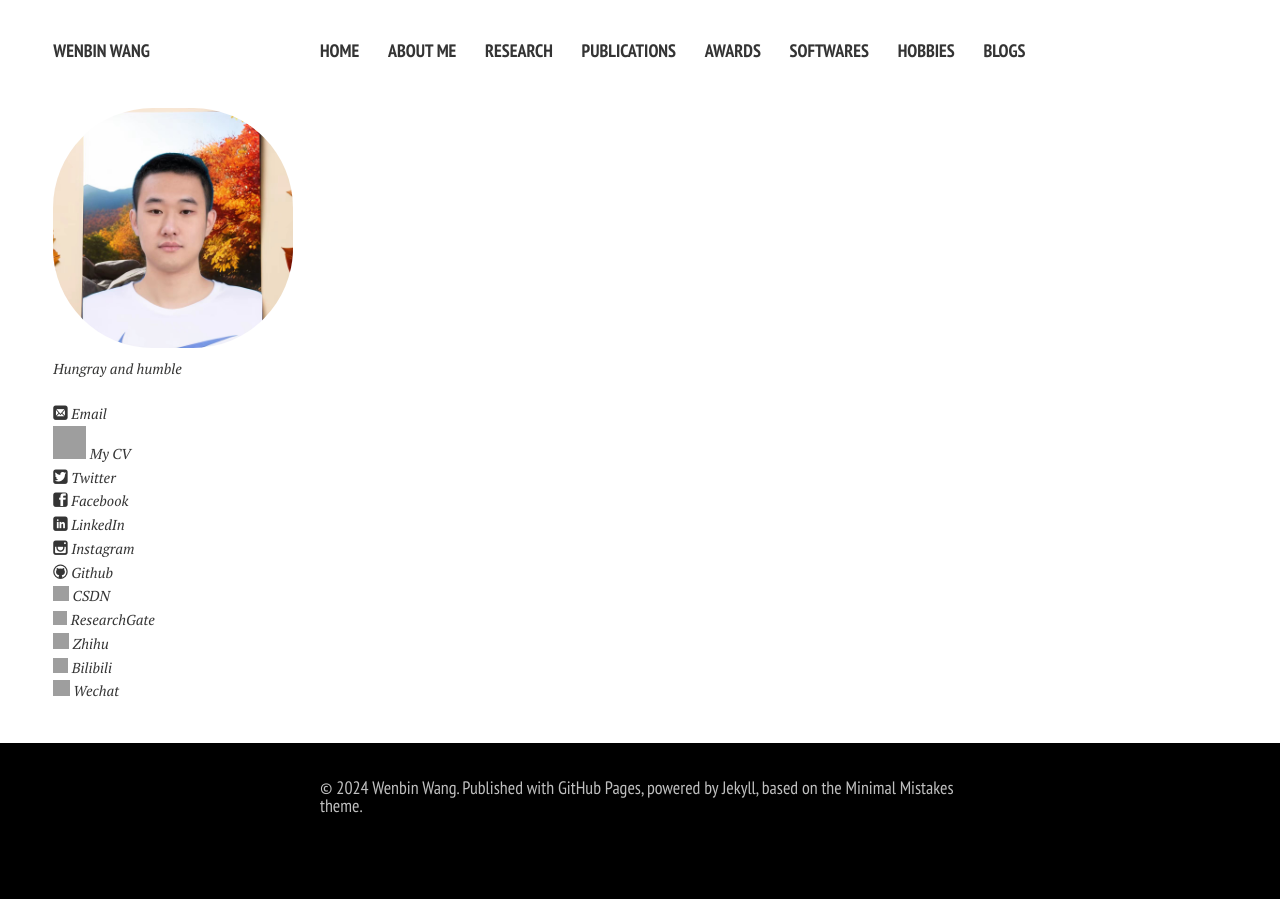
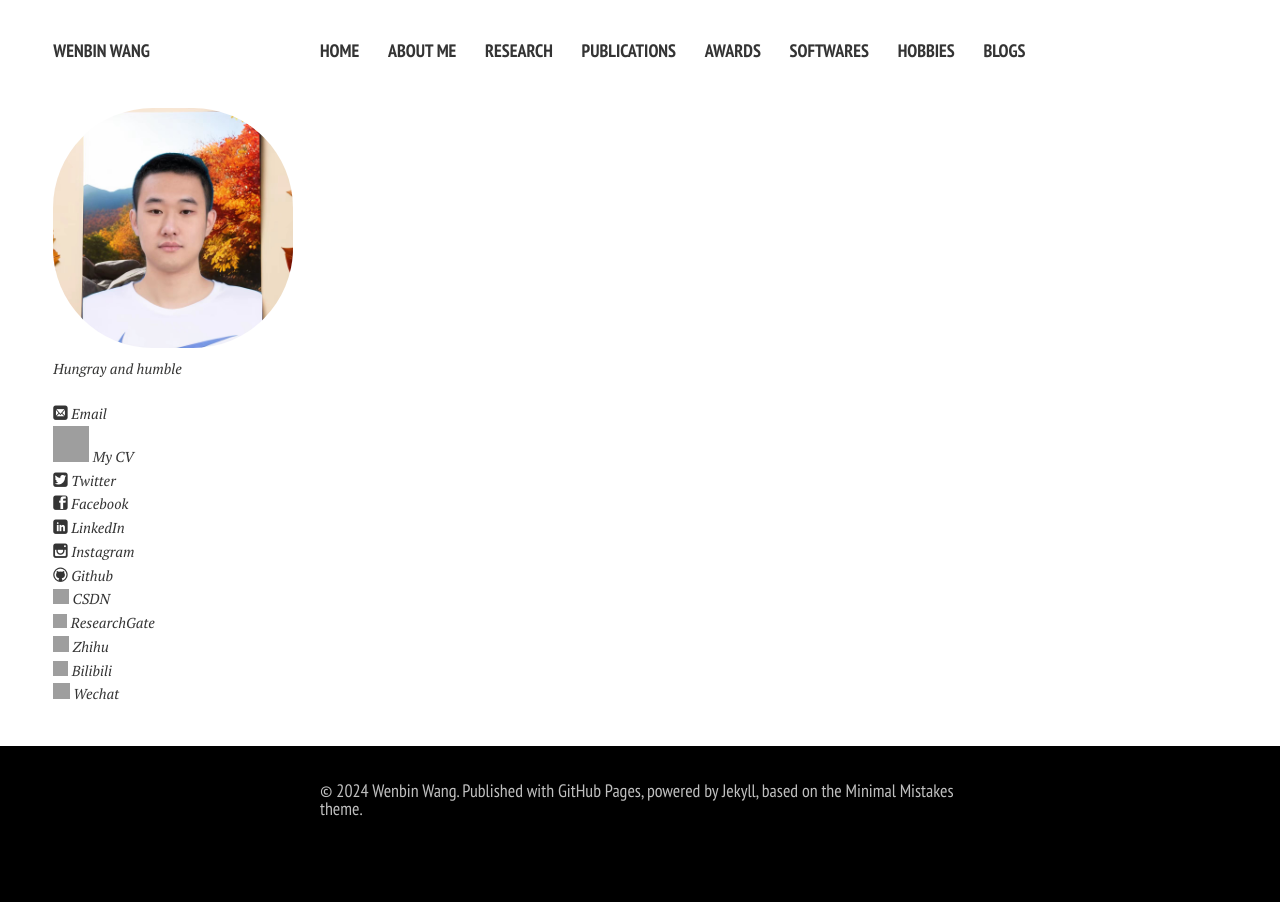
Before and after one commit to LuminaryAlexander/LuminaryAlexander.github.io, a Jekyll site: the page built from awards/test.md, in a window 1280 px wide. Built offline with Jekyll 4.4.1, drawn with Linux system fonts in a browser that asks for light colours; nearby versions of some CDN libraries; our own code applies the rules of GitHub Pages for plain Markdown files; comment, search, counter and statistics services are not loaded; a style sheet for code colours, icons or effects is not loaded; grey boxes are pictures that could not be loaded.

Commit message:
Update author-bio.html

```diff
--- a/_includes/author-bio.html
+++ b/_includes/author-bio.html
@@ -4,9 +4,9 @@
 
 <p>{{ site.owner.bio }}</p>
 
-{% if site.owner.email %}<p style="text-indent:0;margin-top:1.5em;"><a href="mailto:{{ site.owner.email }}" target="_blank"><i class="icon-mail" style="width: 24px; height: 24px;"></i> Email</a></p>{% endif %}
+{% if site.owner.email %}<p style="text-indent:0;margin-top:1.5em;"><a href="mailto:{{ site.owner.email }}" target="_blank"><i class="icon-mail" style="width: 36px; height: 36px;"></i> Email</a></p>{% endif %}
 
-{% if site.owner.cv %}<p style="text-indent:0;"><a href="{{ site.owner.cv }}"><img src="https://caihanlin.com/images/logo/icons8-cv-100.png" width="33" height="33"></i> My CV</a></p>{% endif %}
+{% if site.owner.cv %}<p style="text-indent:0;"><a href="{{ site.owner.cv }}"><img src="https://caihanlin.com/images/logo/icons8-cv-100.png" width="36" height="36"></i> My CV</a></p>{% endif %}
 
 {% if site.owner.twitter %}<p style="text-indent:0;"><a href="https://twitter.com/{{ site.owner.twitter }}"><i class="icon-twitter"></i> Twitter</a></p>{% endif %}
 
```
